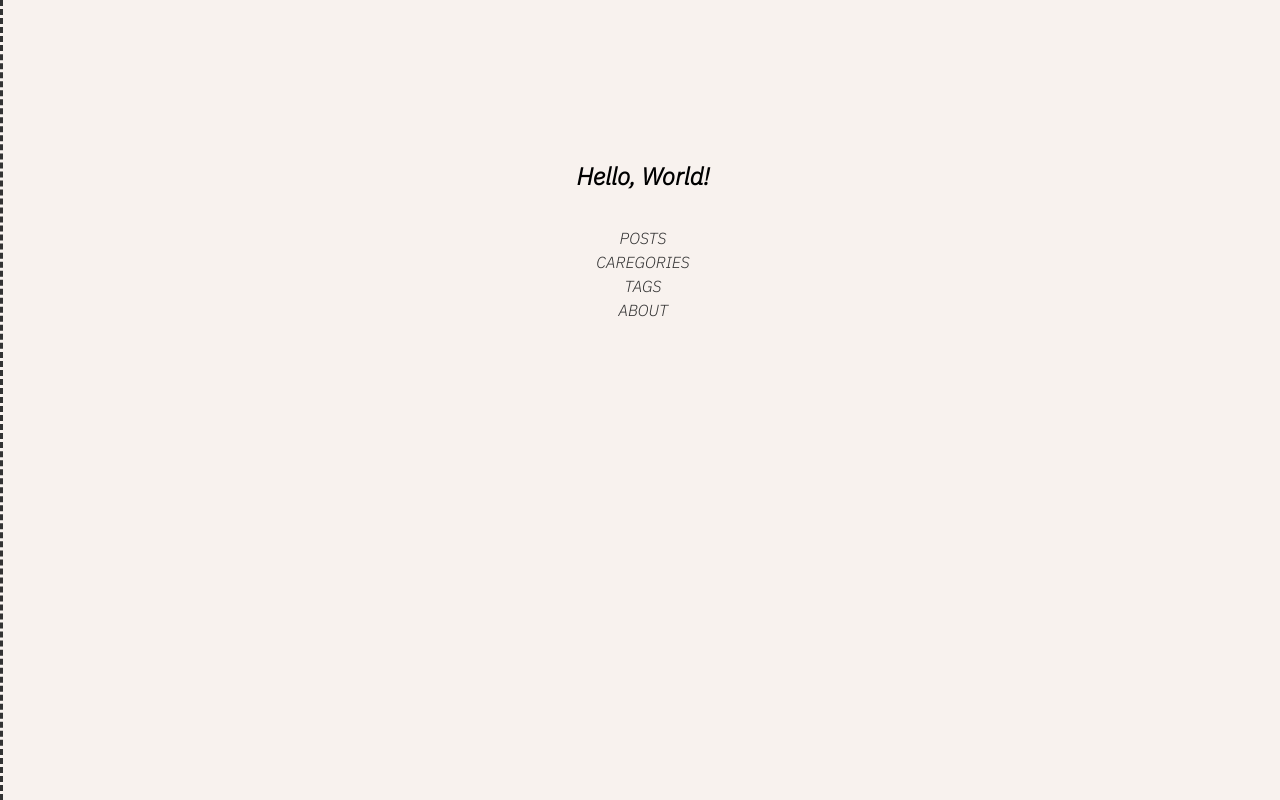
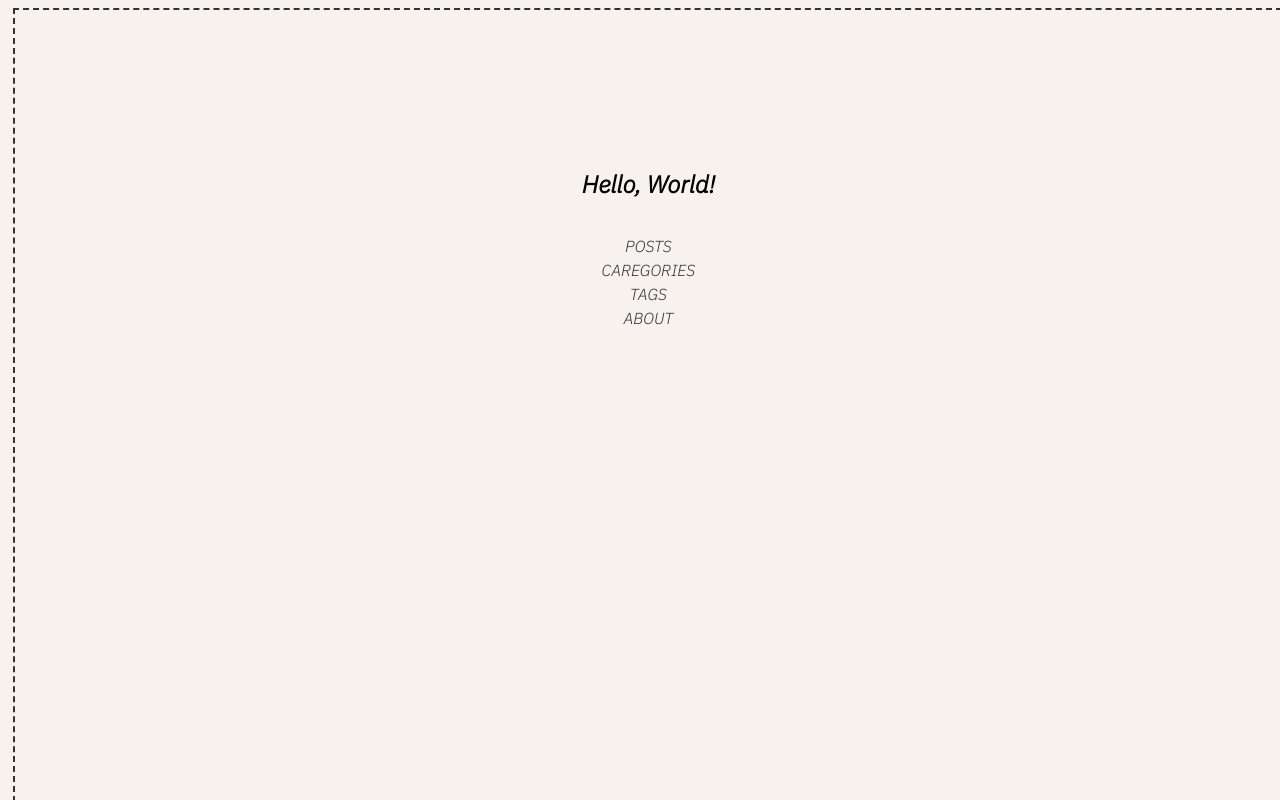
Before and after one commit to Schiff7/karaage, a React (Create React App) app in the folder static/js/karaage/: page / in a window 1280 px wide. Built offline with nearby package versions, Linux system fonts and the light colour scheme.

Commit message:
Send props to component

```diff
--- a/static/js/karaage/src/App.css
+++ b/static/js/karaage/src/App.css
@@ -145,7 +145,8 @@ nav a {
 .frame {
   position: absolute;
   overflow: scroll;
-  height: 100%;
-  width: 100%;
-  border-left: 3px dashed #333;
+  height: 99%;
+  width: 99%;
+  border-left: 2px dashed #333;
+  border-top: 2px dashed #333;
 }
--- a/static/js/karaage/src/App.js
+++ b/static/js/karaage/src/App.js
@@ -19,11 +19,11 @@ const Nav = (props) => {
 }
 
 const Paper = (props) => {
-  return <div>PAPER</div>;
+  return <div>PAPER{JSON.stringify(props)}<Link to='/'>HOME</Link></div>;
 }
 
 const Posts = (props) => {
-  return <div>POSTS</div>;
+  return <div>POSTS<Link to='/tags'>TAGS</Link><Link to='/paper'>PAPER</Link></div>;
 }
 
 const Categories = (props) => {
@@ -31,20 +31,20 @@ const Categories = (props) => {
 }
 
 const Tags = (props) => {
-  return <div>TAGS</div>;
+  return <div>TAGS<Link to='/'>HOME</Link></div>;
 }
 
 const About = (props) => {
   return <div>ABOUT</div>;
 }
 
-function Machine (props) {
+const Machine = (props) => {
   const views = {
-    main: { left: 0, top: 0 },
-    right: { left: 100, top: 0 },
-    bottom: { left: 0, top: 0 },
+    main: { left: 1, top: 1 },
+    right: { left: 100, top: 1 },
+    bottom: { left: 1, top: 100 },
     opaque: { opacity: 1 },
-    transparent: { opacity: 1 }
+    transparent: { opacity: 0 }
   };
   const [record, setRecord] = useState({
     frames: [
@@ -53,52 +53,59 @@ function Machine (props) {
       { key: 'frame-categories', path: '/categories', component: Categories, from: 'right', show: false },
       { key: 'frame-tags',path: '/tags', component: Tags, from: 'right', show: false },
       { key: 'frame-about', path: '/about', component: About, from: 'right', show: false },
-      { key: 'frame-paper', path: 'posts/:identifier', component: Paper, from: 'bottom', show: false },
+      { key: 'frame-paper', path: '/paper', component: Paper, from: 'bottom', show: false },
     ],
     queue: ['frame-home'],
+    props: {},
   });
   const { frames, queue } = record;
-  const willLeave = ({ data: { from } }) => {
+  const willLeave = ({ data: { from, zIndex } }) => {
     const { left, top } = views[from];
-    return { left: spring(left), top: spring(top), opacity: spring(0) };
+    return { left: spring(left), top: spring(top), opacity: spring(0), zIndex };
   }
   const willEnter = ({ data: { from } }) => {
     return { ...views[from], opacity: 0 };
   }
   const getStyles = () => {
     return frames.filter(frame => frame.show)
-    .map(({ key, ...data }) => ({ key, data, style: { left: spring(0), top: spring(0), opacity: spring(1) }}));
+    .map(({ key, ...data }) => {
+      const zIndex = queue.indexOf(key);
+      return { key, data: { ...data, zIndex }, style: { left: spring(1), top: spring(1), opacity: spring(1) } };
+    });
   }
-  console.log(queue);
-  console.log(frames.filter(frame => frame.key !== queue.slice(-1)[0]));
   const getRoutes = () => {
-    return frames.filter(frame => frame.key !== queue.slice(-1)[0])
-      .map(frame => <Route key={frame.key} path={frame.path} exact={!!frame.exact} component={() => {
+    const actionRoutes = frames.filter(frame => frame.key !== queue.slice(-1)[0])
+      .map(frame => <Route key={frame.key} path={frame.path} exact={!!frame.exact} component={(props) => {
         const alias = frame;
         const index = queue.indexOf(frame.key) + 1;
         useEffect(() => {
           if (!index) {
             setRecord({
               frames: frames.map(frame => frame.key !== alias.key ? frame : { ...frame, show: true } ),
-              queue: [ ...queue, frame.key ]
+              queue: [ ...queue, frame.key ],
+              props: props,
             });
           } else {
             const next = queue.slice(0, index);
             setRecord({
               frames: frames.map(frame => next.includes(frame.key) ? frame : { ...frame, show: false }),
               queue: next,
+              props: props,
             })
           }
         });
         return <></>;
-      }}/>)
+      }}/>);
+    return actionRoutes;
   }
   return (
     <>
-      {getRoutes()}
+      <Switch>{getRoutes()}</Switch>
       <TransitionMotion willEnter={willEnter} willLeave={willLeave} styles={getStyles()}>
-        {styles => <>{styles.map(({ key, style, data }) =>
-        <section key={key} className={`frame ${key}`} style={{ left: `${style.left}%`, top: `${style.top}%`, opacity: style.opacity }}><data.component /></section>)}</>}
+        {styles => <>{styles.map(({ key, data, style: { left, top, opacity } }) =>
+        <section key={key} className={`frame ${key}`} style={{ left: `${left}%`, top: `${top}%`, opacity, zIndex: data.zIndex }}>
+          <data.component {...(queue.slice(-1)[0] === key ? record.props : {})} />
+        </section>)}</>}
       </TransitionMotion>
     </>
   );
@@ -108,9 +115,7 @@ function Machine (props) {
 class App extends Component {
   render() {
     return (
-      <Router>
-        <Switch><Machine /></Switch>
-      </Router>
+      <Router><Machine /></Router>
     );
   }
 }
```
